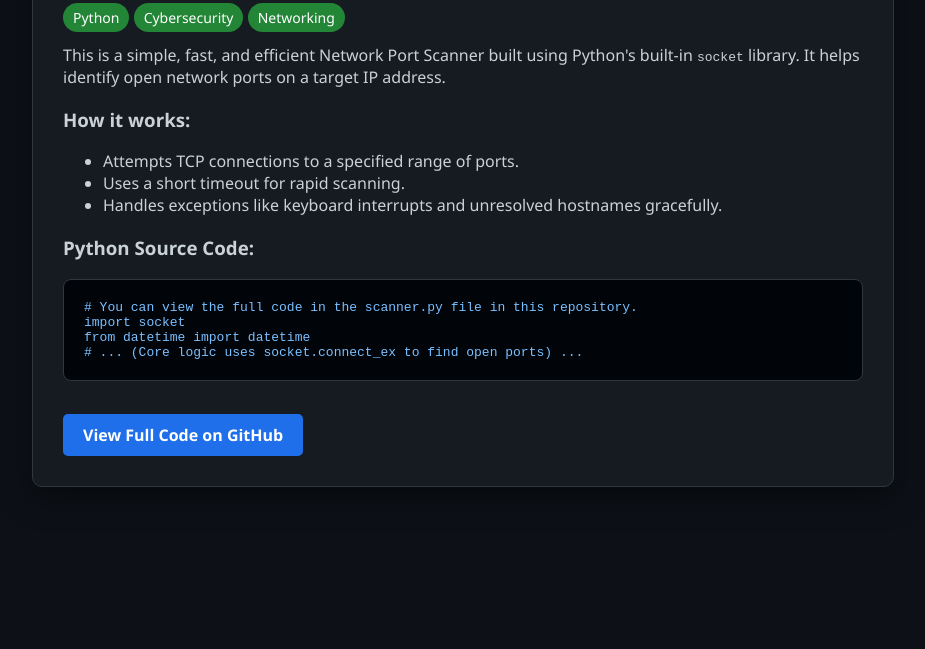
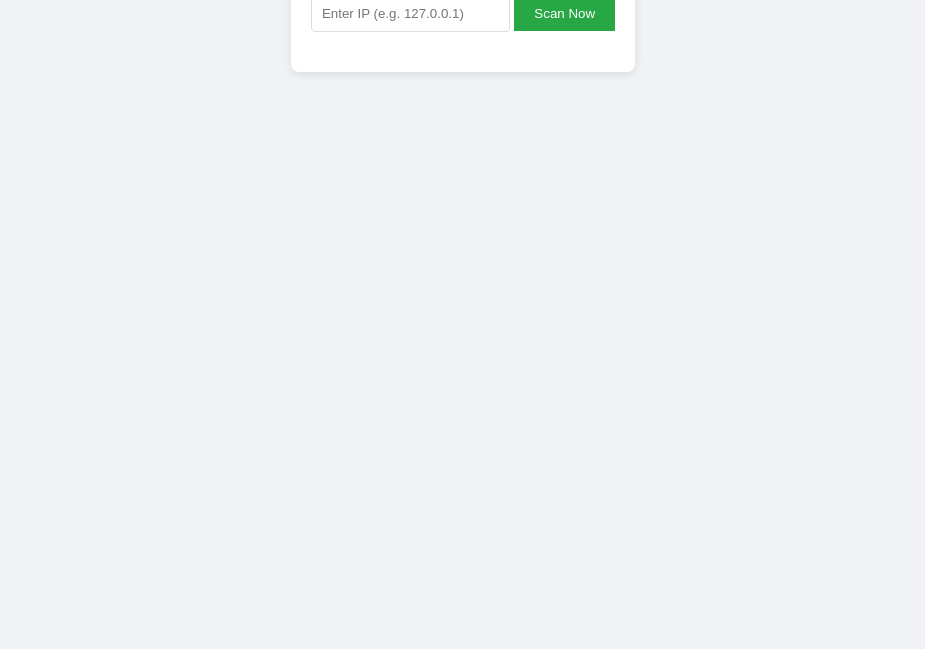
Before and after one commit to Tilakdew/Network-Port-Scanner, a plain HTML site: page index.html in a window 1280 px wide. Shown: the part 151-800 px from the top of the page, without its empty margins (177-1102 px from the left). Drawn offline with Linux system fonts and the light colour scheme.

Commit message:
Update index.html

```diff
--- a/index.html
+++ b/index.html
@@ -1,82 +1,41 @@
 <!DOCTYPE html>
-<html lang="en">
+<html>
 <head>
-    <meta charset="UTF-8">
-    <meta name="viewport" content="width=device-width, initial-scale=1.0">
-    <title>Python Port Scanner | My Project</title>
+    <title>My Port Scanner</title>
     <style>
-        body {
-            font-family: 'Segoe UI', Tahoma, Geneva, Verdana, sans-serif;
-            background-color: #0d1117;
-            color: #c9d1d9;
-            margin: 0;
-            padding: 40px;
-            display: flex;
-            flex-direction: column;
-            align-items: center;
-        }
-        .container {
-            max-width: 800px;
-            background-color: #161b22;
-            padding: 30px;
-            border-radius: 10px;
-            border: 1px solid #30363d;
-            box-shadow: 0 10px 30px rgba(0,0,0,0.5);
-        }
-        h1 { color: #58a6ff; }
-        .tag {
-            background-color: #238636;
-            color: white;
-            padding: 5px 10px;
-            border-radius: 15px;
-            font-size: 14px;
-        }
-        pre {
-            background-color: #010409;
-            padding: 20px;
-            border-radius: 8px;
-            overflow-x: auto;
-            border: 1px solid #30363d;
-            color: #79c0ff;
-        }
-        .btn {
-            display: inline-block;
-            margin-top: 20px;
-            padding: 10px 20px;
-            background-color: #1f6feb;
-            color: white;
-            text-decoration: none;
-            border-radius: 5px;
-            font-weight: bold;
-        }
-        .btn:hover { background-color: #388bfd; }
+        body { font-family: sans-serif; text-align: center; background: #f0f2f5; padding-top: 50px; }
+        .box { background: white; padding: 20px; border-radius: 8px; display: inline-block; box-shadow: 0 2px 10px rgba(0,0,0,0.1); }
+        input { padding: 10px; border: 1px solid #ddd; border-radius: 4px; }
+        button { padding: 10px 20px; background: #28a745; color: white; border: none; cursor: pointer; }
+        #result { margin-top: 20px; font-weight: bold; color: #333; }
     </style>
 </head>
 <body>
-
-    <div class="container">
-        <h1>🌐 Basic Network Port Scanner</h1>
-        <span class="tag">Python</span>
-        <span class="tag">Cybersecurity</span>
-        <span class="tag">Networking</span>
-
-        <p>This is a simple, fast, and efficient Network Port Scanner built using Python's built-in <code>socket</code> library. It helps identify open network ports on a target IP address.</p>
-
-        <h3>How it works:</h3>
-        <ul>
-            <li>Attempts TCP connections to a specified range of ports.</li>
-            <li>Uses a short timeout for rapid scanning.</li>
-            <li>Handles exceptions like keyboard interrupts and unresolved hostnames gracefully.</li>
-        </ul>
-
-        <h3>Python Source Code:</h3>
-        <pre><code># You can view the full code in the scanner.py file in this repository.
-import socket
-from datetime import datetime
-# ... (Core logic uses socket.connect_ex to find open ports) ...</code></pre>
-
-        <a href="https://github.com/Tilakdew/Network-Port-Scanner" class="btn">View Full Code on GitHub</a>
+    <div class="box">
+        <h2>Network Port Scanner</h2>
+        <input type="text" id="ipInput" placeholder="Enter IP (e.g. 127.0.0.1)">
+        <button onclick="startScan()">Scan Now</button>
+        <div id="result"></div>
     </div>
 
+    <script>
+        async function startScan() {
+            const ip = document.getElementById('ipInput').value;
+            const resDiv = document.getElementById('result');
+            resDiv.innerHTML = "Scanning... please wait...";
+
+            const formData = new FormData();
+            formData.append('ip', ip);
+
+            const response = await fetch('/scan', { method: 'POST', body: formData });
+            const data = await response.json();
+
+            if (data.ports.length > 0) {
+                resDiv.innerHTML = `Open Ports on ${data.target}: ` + data.ports.join(', ');
+            } else {
+                resDiv.innerHTML = "No open ports found (1-100).";
+            }
+        }
+    </script>
 </body>
 </html>
```
